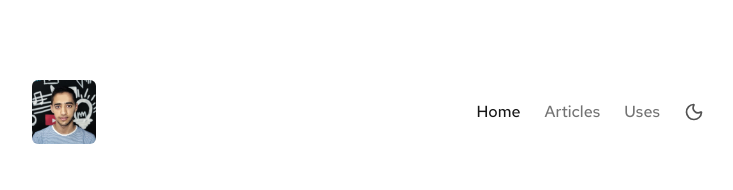
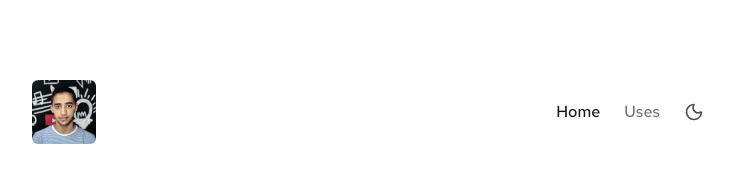
Before and after one commit to salimabsi/salimabsi.me, a Next.js app: page / in a window 1280 px wide. Shown: the top 190 px of the page, without its empty margins (272-1005 px from the left). Built offline with nearby package versions, Linux system fonts and the light colour scheme.

Commit message:
refactor: temp hide articles link

```diff
--- a/src/components/nav-links.tsx
+++ b/src/components/nav-links.tsx
@@ -6,7 +6,7 @@ import { cn } from '@/lib/utils'
 
 const navLinks = [
     { href: '/', label: 'Home' },
-    { href: '/articles', label: 'Articles' },
+    // { href: '/articles', label: 'Articles' },
     { href: '/uses', label: 'Uses' },
 ]
 
```
